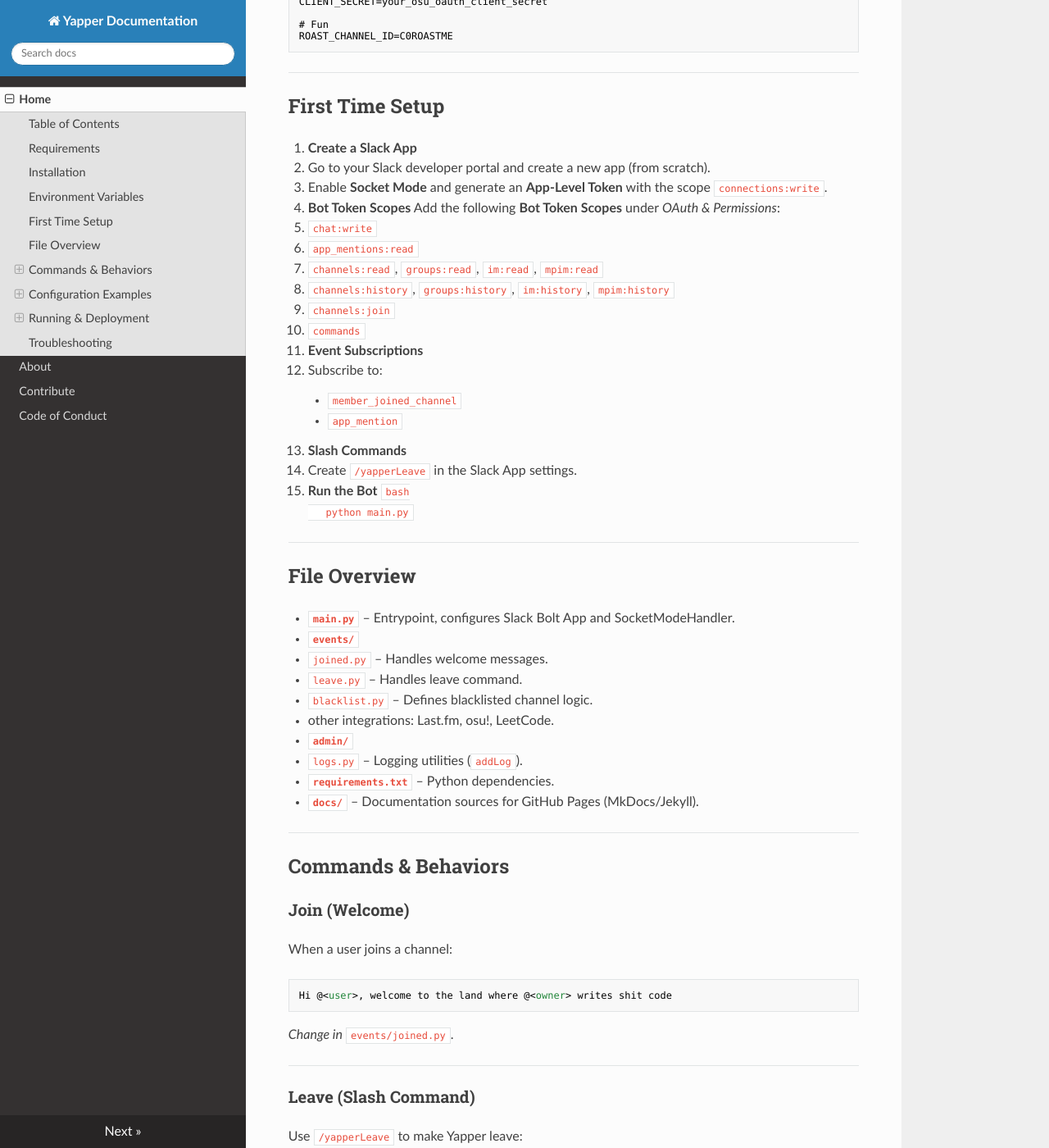
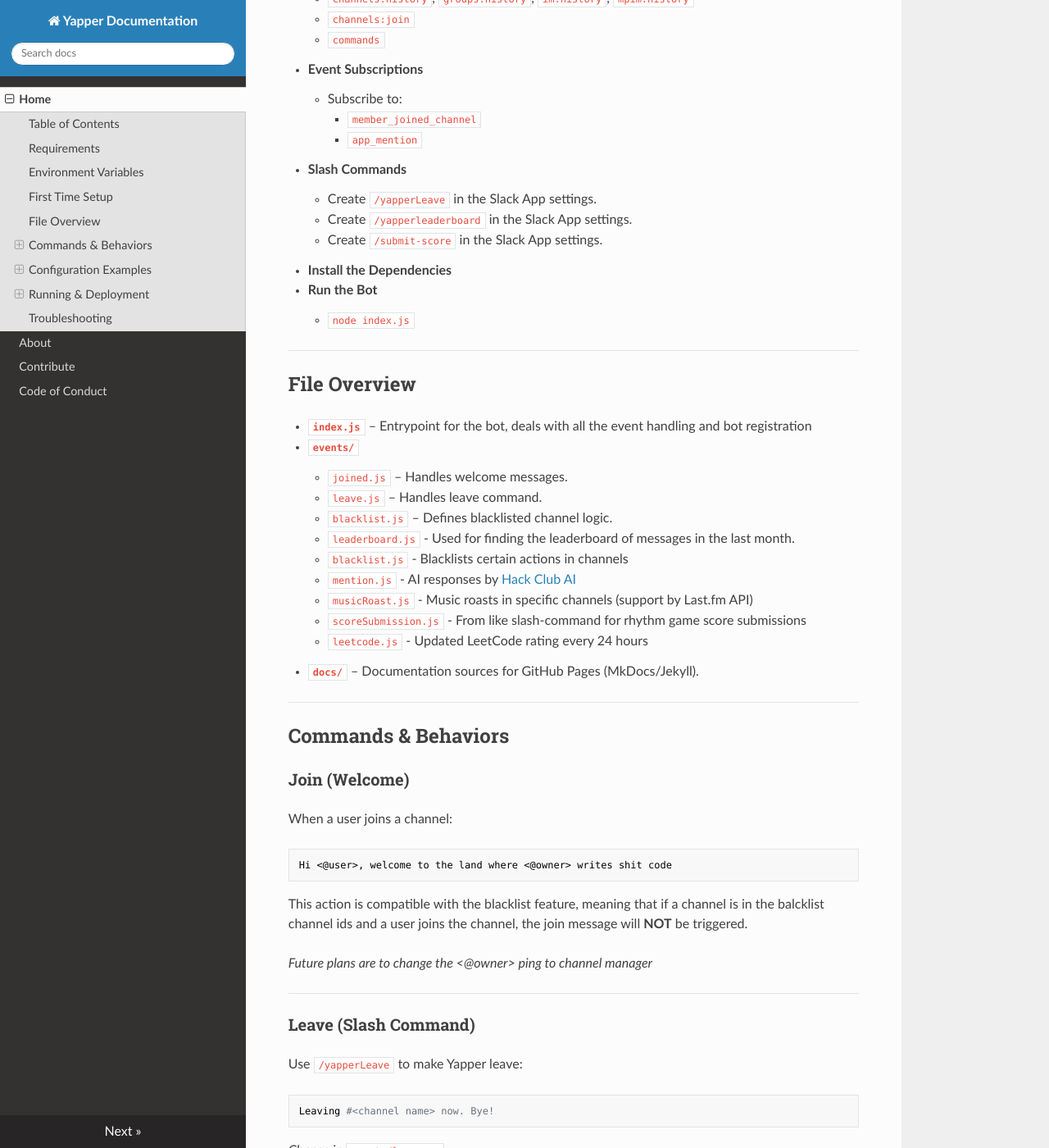
Before and after one commit to kashsuks/yapper, an MkDocs documentation site: the page built from src_docs/index.md, in a window 1280 px wide and 1400 px high, scrolled down 1633 px. Shown: the whole window at 82% size. Built offline with MkDocs 1.6.1, drawn with Linux system fonts in a browser that asks for light colours; nearby versions of some CDN libraries; some of the changed text lies outside the part shown.

Commit message:
i hate docs but i gotta write them :((((

````diff
--- a/requirements.txt
+++ /dev/null
@@ -1,5 +0,0 @@
-dotenv
-slack_bolt
-requests
-osu.py
-Flask
--- a/src_docs/index.md
+++ b/src_docs/index.md
@@ -1,16 +1,7 @@
----
-layout: default
-title: Yapper Slack Bot
-nav_order: 1
----
-
 # Yapper Slack Bot Documentation
-
-Refer to [the website](https://kashsuks.github.io/yapper) for better documentation
 
 ## Table of Contents
 - [Requirements](#requirements)
-- [Installation](#installation)
 - [Environment Variables](#environment-variables)
 - [First Time Setup](#first-time-setup)
 - [File Overview](#file-overview)
@@ -25,35 +16,12 @@ Refer to [the website](https://kashsuks.github.io/yapper) for better documentati
 
 The requirements for the Yapper bot are pretty simple:
 
-- Latest **Python 3** version
-- `pip` Package Manager
+- Latest [node.js](https://nodejs.org/en/download) version
+- [npm](https://www.npmjs.com/) package manager
 - Slack Account, Workspace, and permissions to create bots
 - Git or GitHub Desktop
 
 ---
-
-## Installation
-
-Clone the repository:
-
-```bash
-git clone https://github.com/kashsuks/yapper
-cd yapper
-```
-
-Install dependencies:
-
-```bash
-pip install -r requirements.txt
-```
-
-Run Yapper locally:
-
-```bash
-python main.py
-```
-
-If the setup works, there should be no error messages displayed.
 
 ---
 
@@ -64,72 +32,84 @@ Create a `.env` file in your project root:
 
 ```dotenv
 # Slack
-SLACK_BOT_TOKEN=xoxb-your-bot-token
-SLACK_APP_TOKEN=xapp-your-app-level-token
-SLACK_USER_ID=U0123ABCD
-SLACK_CHANNEL_IDS=C0123ABCD,C0456EFGH
-BLACKLISTED_CHANNEL_IDS=C0NOPOST1,C0NOPOST2
+SLACK_BOT_TOKEN=xoxb...
+SLACK_APP_TOKEN=xapp...
+SLACK_USER_ID=...
+SLACK_CHANNEL_IDS=...,...
 
 # Last.fm
-LASTFM_USER=your_lastfm_username
-LASTFM_API_KEY=your_lastfm_api_key
+LASTFM_USER=...
+LASTFM_API_KEY=...
 
 # LeetCode
-LEETCODE_HANDLE=your_leetcode_username
+LEETCODE_HANDLE=...
 
-# osu!
-OSU_ID=123456
-OSU_V1_API=your_osu_v1_api_key
-CLIENT_ID=your_osu_oauth_client_id
-CLIENT_SECRET=your_osu_oauth_client_secret
+# Last.fm Roasting
+ROAST_CHANNEL_ID=...
 
-# Fun
-ROAST_CHANNEL_ID=C0ROASTME
+# Signing
+SIGNING_SECRET...
+
+# Blacklisting and other safety features
+BLACKLISTED_CHANNEL_IDS=...
+
 ```
+
+Here is where you can get the API keys for all the API's used in the bot:
+
+- [Slack API](https://api.slack.com/apps)
+- [Last.fm](https://www.last.fm/api/account/create)
 
 ---
 
 ## First Time Setup
 
-1. **Create a Slack App**
-   - Go to your Slack developer portal and create a new app (from scratch).
-   - Enable **Socket Mode** and generate an **App-Level Token** with the scope `connections:write`.
+- **Create a Slack App**
+	- Go to your Slack developer portal and create a new app (from scratch).
+  	- Enable **Socket Mode** and generate an **App-Level Token** with the scope `connections:write`.
 
 2. **Bot Token Scopes**
-   Add the following **Bot Token Scopes** under *OAuth & Permissions*:
-   - `chat:write`
-   - `app_mentions:read`
-   - `channels:read`, `groups:read`, `im:read`, `mpim:read`
-   - `channels:history`, `groups:history`, `im:history`, `mpim:history`
-   - `channels:join`
-   - `commands`
+	Add the following **Bot Token Scopes** under *OAuth & Permissions*:
+	- `chat:write`
+	- `app_mentions:read`
+	- `channels:read`, `groups:read`, `im:read`, `mpim:read`
+	- `channels:history`, `groups:history`, `im:history`, `mpim:history`
+	- `channels:join`
+	- `commands`
 
 3. **Event Subscriptions**
-   - Subscribe to:
-     - `member_joined_channel`
-     - `app_mention`
+	- Subscribe to:
+		- `member_joined_channel`
+		- `app_mention`
 
 4. **Slash Commands**
-   - Create `/yapperLeave` in the Slack App settings.
+	- Create `/yapperLeave` in the Slack App settings.
+	- Create `/yapperleaderboard` in the Slack App settings.
+	- Create `/submit-score` in the Slack App settings.
+
+5. **Install the Dependencies**
+
 
 5. **Run the Bot**
-   ```bash
-   python main.py
-   ```
+	- ```
+	node index.js
+	```
 
 ---
 
 ## File Overview
 
-- **`main.py`** – Entrypoint, configures Slack Bolt App and SocketModeHandler.
+- **`index.js`** – Entrypoint for the bot, deals with all the event handling and bot registration
 - **`events/`**
-  - `joined.py` – Handles welcome messages.
-  - `leave.py` – Handles leave command.
-  - `blacklist.py` – Defines blacklisted channel logic.
-  - other integrations: Last.fm, osu!, LeetCode.
-- **`admin/`**
-  - `logs.py` – Logging utilities (`addLog`).
-- **`requirements.txt`** – Python dependencies.
+	- `joined.js` – Handles welcome messages.
+	- `leave.js` – Handles leave command.
+	- `blacklist.js` – Defines blacklisted channel logic.
+	- `leaderboard.js` - Used for finding the leaderboard of messages in the last month.
+	- `blacklist.js` - Blacklists certain actions in channels
+	- `mention.js` - AI responses by [Hack Club AI](https://ai.hackclub.com)
+	- `musicRoast.js` - Music roasts in specific channels (support by Last.fm API)
+	- `scoreSubmission.js` - From like slash-command for rhythm game score submissions
+	- `leetcode.js` - Updated LeetCode rating every 24 hours
 - **`docs/`** – Documentation sources for GitHub Pages (MkDocs/Jekyll).
 
 ---
@@ -138,10 +118,13 @@ ROAST_CHANNEL_ID=C0ROASTME
 
 ### Join (Welcome)
 When a user joins a channel:
+```python
+Hi <@user>, welcome to the land where <@owner> writes shit code
 ```
-Hi @<user>, welcome to the land where @<owner> writes shit code
-```
-*Change in* `events/joined.py`.
+
+This action is compatible with the blacklist feature, meaning that if a channel is in the balcklist channel ids and a user joins the channel, the join message will **NOT** be triggered.
+
+*Future plans are to change the <@owner> ping to channel manager*
 
 ---
 
@@ -162,14 +145,6 @@ Leaving #<channel name> now. Bye!
 *Tip:* To post **privately only to you**, replace `chat.postMessage` with `chat.postEphemeral` in the code.
 
 **Only happens when the user (me) is listening to music**
-
----
-
-### osu! — Stats/Plays
-- Uses `OSU_ID` + `OSU_V1_API` or `CLIENT_ID`/`CLIENT_SECRET`.
-- Posts plays and PP changes in allowed channels.
-
-**Only happens when the user, me is playing osu**
 
 ---
 
````
Also changed, not shown: docs/index.html (+63 -70 lines), docs/search/search_index.json (+1 -1 lines), 1 other file.
